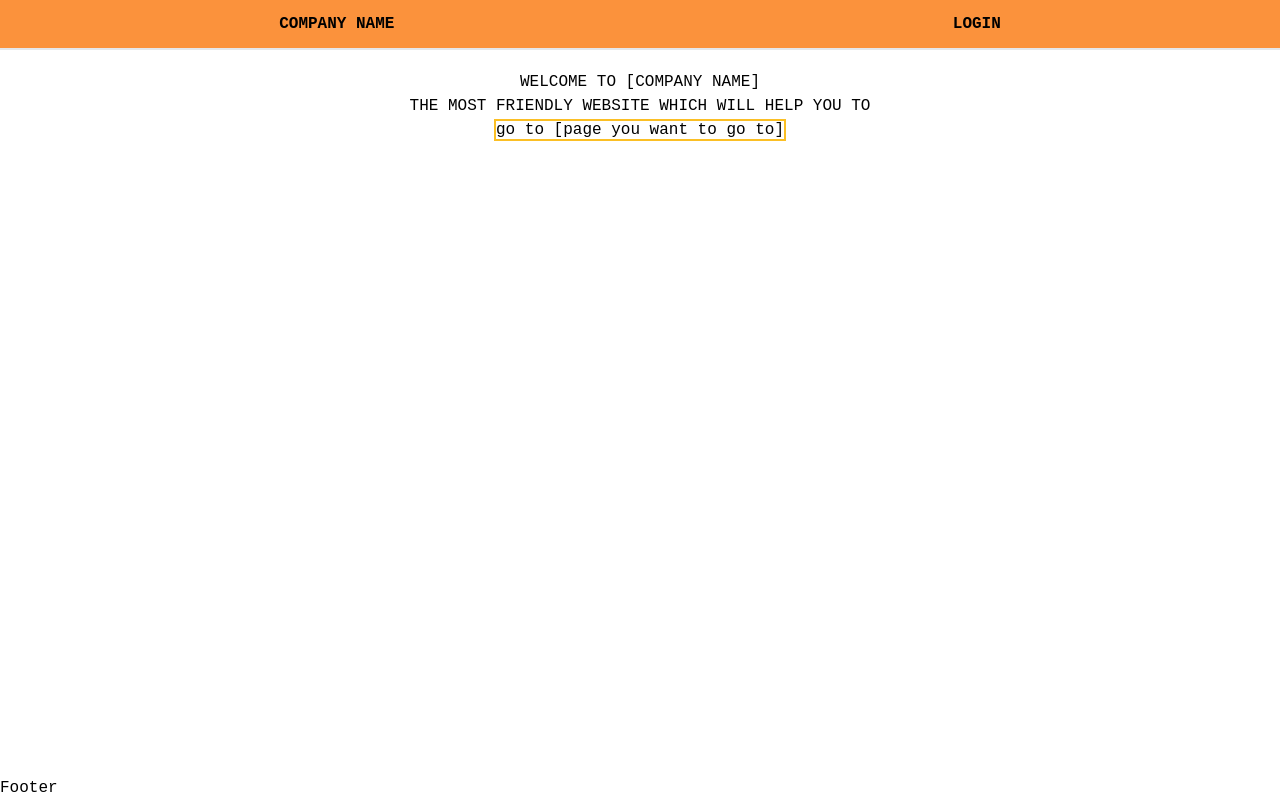
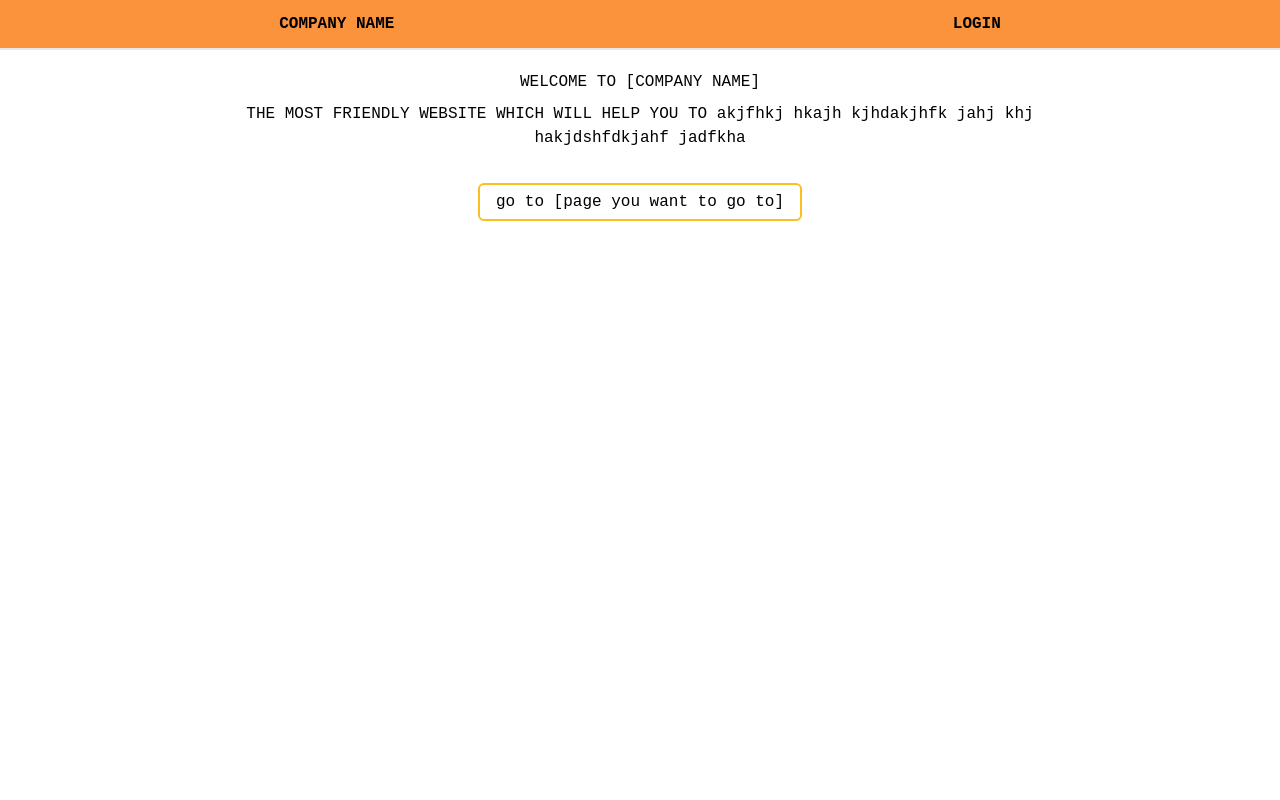
Before and after one commit to Pngtaq/first-full-stack, a React (Vite) app: page /home in a window 1280 px wide. Built offline with nearby package versions, Linux system fonts and the light colour scheme.

Commit message:
added services

```diff
--- a/src/App.jsx
+++ b/src/App.jsx
@@ -6,6 +6,7 @@ import Home from "./pages/Home";
 import Pricing from "./pages/Pricing";
 import About from "./pages/About";
 import Login from "./pages/Login";
+import Services from "./pages/Services";
 
 import Register from "./pages/Register";
 import PageNotFound from "./pages/PageNotFound";
@@ -17,6 +18,7 @@ function App() {
         <Route element={<AppLayout />}>
           <Route index element={<Navigate replace to="home" />} />
           <Route path="home" element={<Home />} />
+          <Route path="services" element={<Services />} />
           <Route path="pricing" element={<Pricing />} />
           <Route path="about" element={<About />} />
           <Route path="login" element={<Login />} />
--- a/src/pages/Home.jsx
+++ b/src/pages/Home.jsx
@@ -2,11 +2,17 @@ import { Link, useNavigate } from "react-router-dom";
 
 function Home() {
   return (
-    <div className="text-center">
+    <div className="text-center space-y-2">
       <h1>WELCOME TO [COMPANY NAME]</h1>
-      <h3>THE MOST FRIENDLY WEBSITE WHICH WILL HELP YOU TO </h3>
+      <h3 className="pb-10">
+        THE MOST FRIENDLY WEBSITE WHICH WILL HELP YOU TO akjfhkj hkajh
+        kjhdakjhfk jahj khj hakjdshfdkjahf jadfkha
+      </h3>
 
-      <Link to="/pricing" className="border-amber-400 border-2 ">
+      <Link
+        to="/services"
+        className="border-amber-400 border-2 px-4 py-2 rounded-md"
+      >
         go to [page you want to go to]
       </Link>
     </div>
--- /dev/null
+++ b/src/pages/Services.jsx
@@ -0,0 +1,7 @@
+function Services() {
+  return (
+    <div>
+      <h1>Services</h1>
+    </div>
+  );
+}
--- a/src/ui/AppLayout.jsx
+++ b/src/ui/AppLayout.jsx
@@ -1,17 +1,14 @@
 import { Outlet } from "react-router-dom";
 import Header from "./Header";
-import Footer from "./Footer";
 
 function AppLayout() {
   return (
-    <div className="grid h-screen grid-rows-[auto_1fr_auto]">
+    <div className="grid h-screen grid-rows-[auto_1fr]">
       <Header />
 
-      <main className="mx-auto my-5 max-w-3xl">
+      <main className="mx-auto my-5 max-w-4xl">
         <Outlet />
       </main>
-
-      <Footer />
     </div>
   );
 }
```
